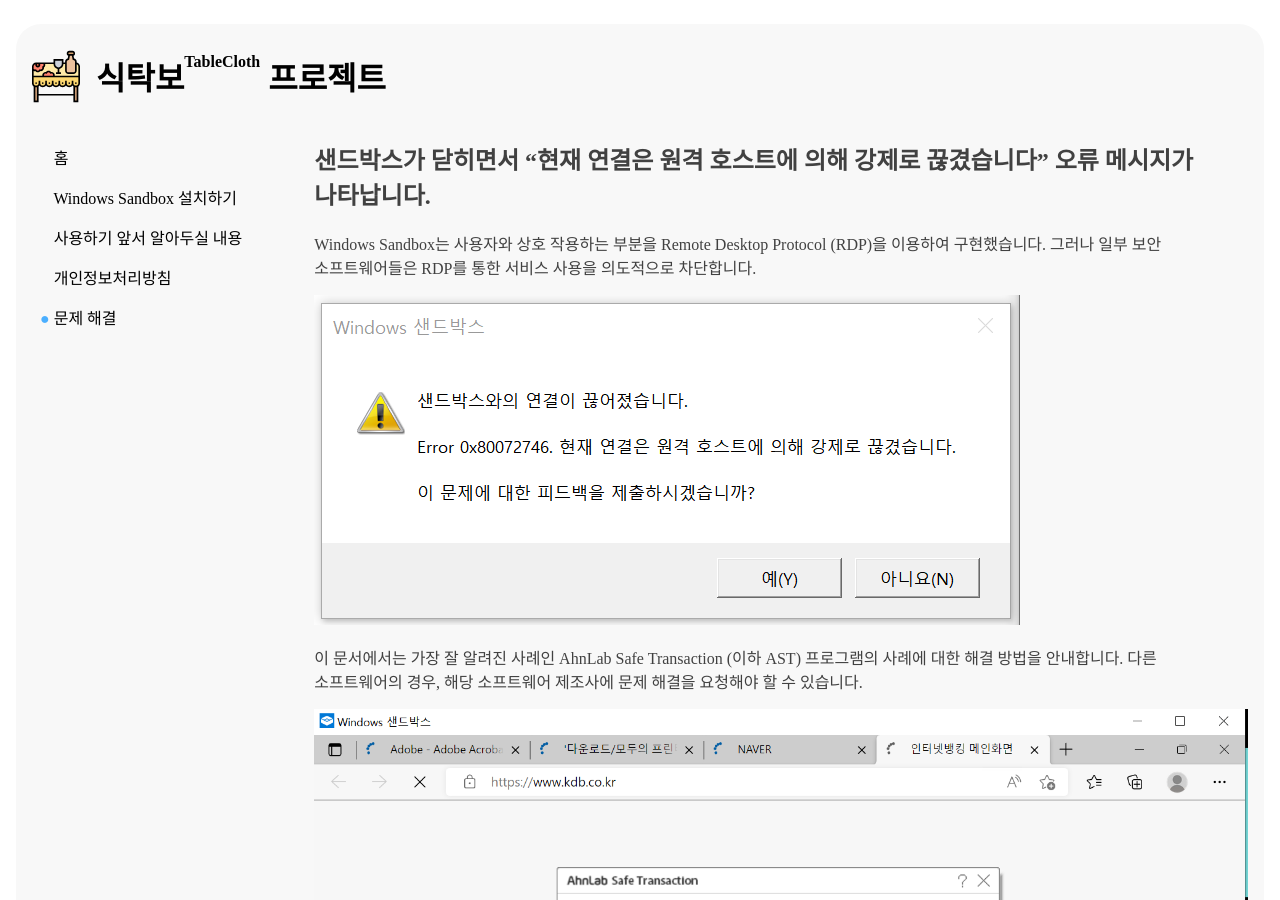
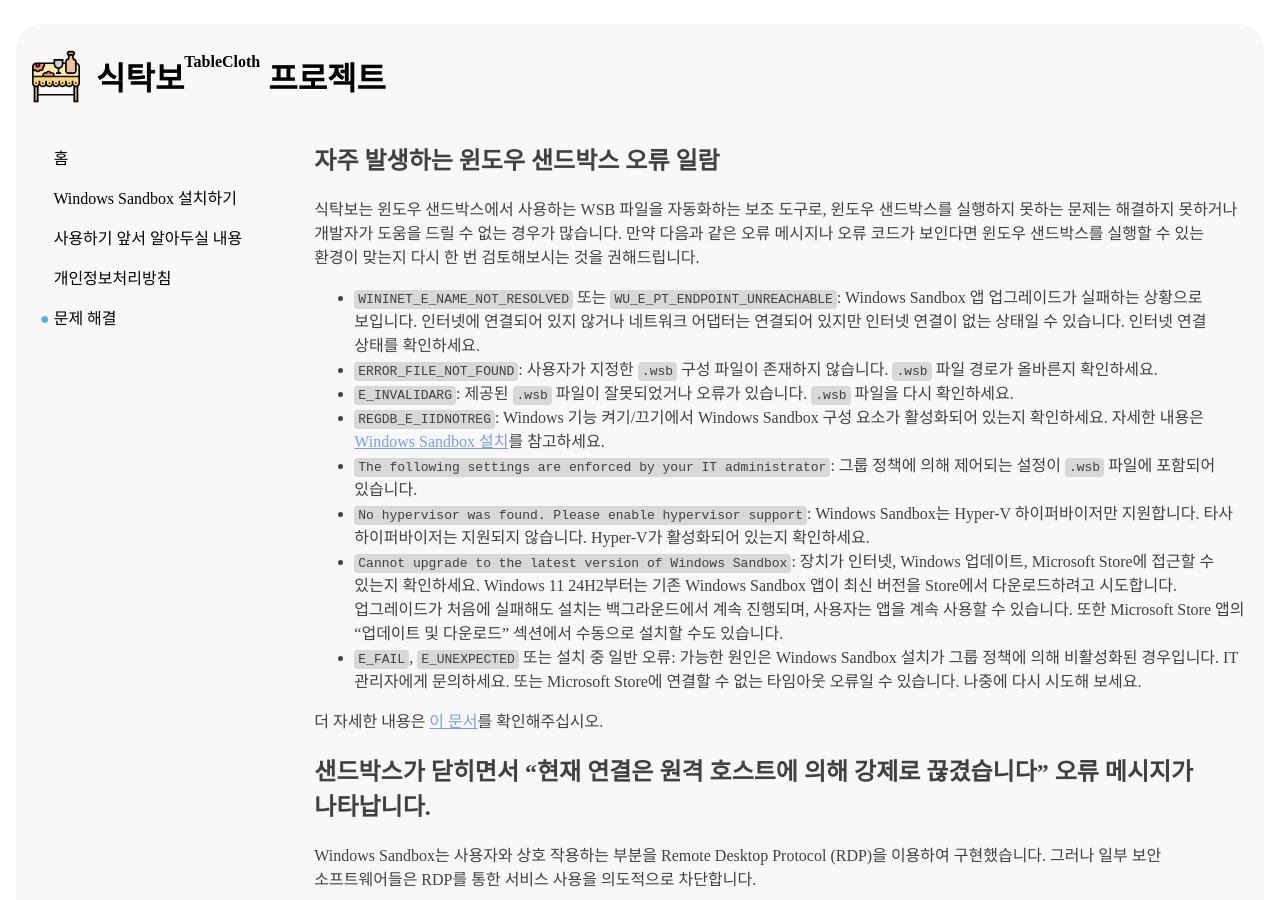
Before and after one commit to yourtablecloth/yourtablecloth.github.io, a Jekyll site: the page built from docs/troubleshoot.md, in a window 1280 px wide and 900 px high. Built offline with Jekyll 4.4.1, drawn with Linux system fonts in a browser that asks for light colours.

Commit message:
Update installation and troubleshooting documentation for Windows Sandbox

```diff
--- a/docs/troubleshoot.md
+++ b/docs/troubleshoot.md
@@ -3,6 +3,21 @@
 title: 문제 해결
 permalink: /troubleshoot
 ---
+## 자주 발생하는 윈도우 샌드박스 오류 일람
+
+식탁보는 윈도우 샌드박스에서 사용하는 WSB 파일을 자동화하는 보조 도구로, 윈도우 샌드박스를 실행하지 못하는 문제는 해결하지 못하거나 개발자가 도움을 드릴 수 없는 경우가 많습니다. 만약 다음과 같은 오류 메시지나 오류 코드가 보인다면 윈도우 샌드박스를 실행할 수 있는 환경이 맞는지 다시 한 번 검토해보시는 것을 권해드립니다.
+
+* `WININET_E_NAME_NOT_RESOLVED` 또는 `WU_E_PT_ENDPOINT_UNREACHABLE`: Windows Sandbox 앱 업그레이드가 실패하는 상황으로 보입니다. 인터넷에 연결되어 있지 않거나 네트워크 어댑터는 연결되어 있지만 인터넷 연결이 없는 상태일 수 있습니다. 인터넷 연결 상태를 확인하세요.
+* `ERROR_FILE_NOT_FOUND`: 사용자가 지정한 `.wsb` 구성 파일이 존재하지 않습니다. `.wsb` 파일 경로가 올바른지 확인하세요.
+* `E_INVALIDARG`: 제공된 `.wsb` 파일이 잘못되었거나 오류가 있습니다. `.wsb` 파일을 다시 확인하세요.
+* `REGDB_E_IIDNOTREG`: Windows 기능 켜기/끄기에서 Windows Sandbox 구성 요소가 활성화되어 있는지 확인하세요. 자세한 내용은 [Windows Sandbox 설치](https://learn.microsoft.com/en-us/windows/security/application-security/application-isolation/windows-sandbox/windows-sandbox-install)를 참고하세요.
+- `The following settings are enforced by your IT administrator`: 그룹 정책에 의해 제어되는 설정이 `.wsb` 파일에 포함되어 있습니다.
+- `No hypervisor was found. Please enable hypervisor support`: Windows Sandbox는 Hyper-V 하이퍼바이저만 지원합니다. 타사 하이퍼바이저는 지원되지 않습니다. Hyper-V가 활성화되어 있는지 확인하세요.
+- `Cannot upgrade to the latest version of Windows Sandbox`: 장치가 인터넷, Windows 업데이트, Microsoft Store에 접근할 수 있는지 확인하세요. Windows 11 24H2부터는 기존 Windows Sandbox 앱이 최신 버전을 Store에서 다운로드하려고 시도합니다. 업그레이드가 처음에 실패해도 설치는 백그라운드에서 계속 진행되며, 사용자는 앱을 계속 사용할 수 있습니다. 또한 Microsoft Store 앱의 "업데이트 및 다운로드" 섹션에서 수동으로 설치할 수도 있습니다.
+- `E_FAIL`, `E_UNEXPECTED` 또는 설치 중 일반 오류: 가능한 원인은 Windows Sandbox 설치가 그룹 정책에 의해 비활성화된 경우입니다. IT 관리자에게 문의하세요. 또는 Microsoft Store에 연결할 수 없는 타임아웃 오류일 수 있습니다. 나중에 다시 시도해 보세요.
+
+더 자세한 내용은 [이 문서](https://learn.microsoft.com/en-us/windows/security/application-security/application-isolation/windows-sandbox/windows-sandbox-troubleshoot)를 확인해주십시오.
+
 ## 샌드박스가 닫히면서 "현재 연결은 원격 호스트에 의해 강제로 끊겼습니다" 오류 메시지가 나타납니다.
 
 Windows Sandbox는 사용자와 상호 작용하는 부분을 Remote Desktop Protocol (RDP)을 이용하여 구현했습니다. 그러나 일부 보안 소프트웨어들은 RDP를 통한 서비스 사용을 의도적으로 차단합니다.
```
Also changed, not shown: docs/howto_install_sandbox.md (+1 -1 lines), docs/index.md (+6 -1 lines).
